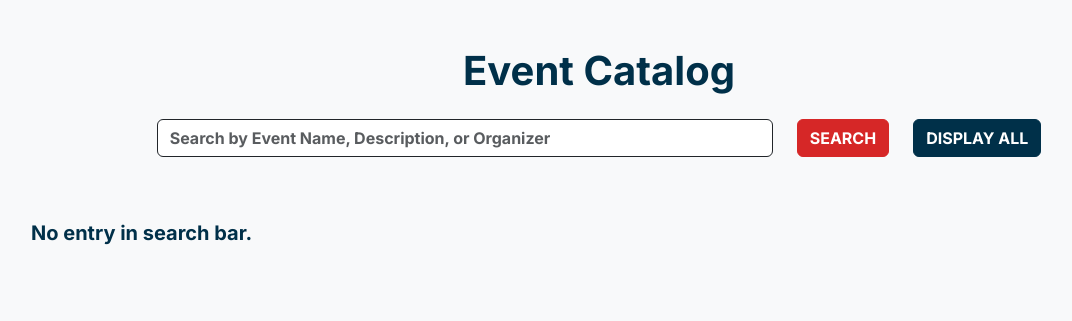
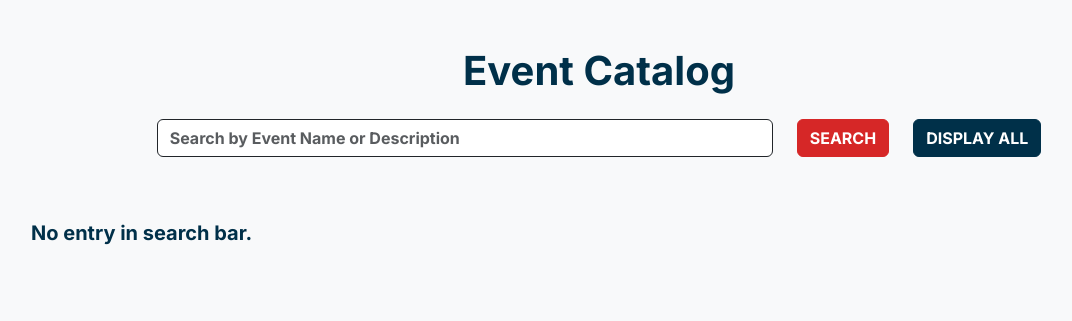
Before and after one commit to avraiel/red_brick_board, a Django app: page /events/search in a window 1280 px wide. Shown: the part 156-477 px from the top of the page, without its empty margins (41-1113 px from the left). Run offline with Django 4.2, Linux system fonts and the light colour scheme; some libraries are stand-ins or nearby versions; some web fonts are replaced.

Commit message:
Updated search functionalities in event

```diff
--- a/redbrickboard/accounts/models.py
+++ b/redbrickboard/accounts/models.py
@@ -43,4 +43,4 @@ class CustomUser(AbstractUser):
     objects = CustomUserManager()
 
     def __str__(self):
-        return self.first_name
+        return f"{self.first_name} {self.last_name}"
--- a/redbrickboard/event_management/templates/event_management/event-list.html
+++ b/redbrickboard/event_management/templates/event_management/event-list.html
@@ -14,7 +14,7 @@
         {% csrf_token %}
         <div class="form-group row justify-content-start justify-content-sm-center align-items-center mt-3 mb-5" role="search">
             <div class="col-sm-6 mb-3">
-                <input class="form-control border-dark" type="search" name="searched" placeholder="Search by Event Name, Description, or Organizer" aria-label="Search" value="{{request.GET.title}}">
+                <input class="form-control border-dark" type="search" name="searched" placeholder="Search by Event Name or Description" aria-label="Search" value="{{request.GET.title}}">
             </div>
             <div class="col-sm-auto mb-3">
                 <button class="btn btn-red" type="submit" value="Search">SEARCH</button>
--- a/redbrickboard/event_management/templates/event_management/event-search.html
+++ b/redbrickboard/event_management/templates/event_management/event-search.html
@@ -14,7 +14,7 @@
         {% csrf_token %}
         <div class="form-group row justify-content-start justify-content-sm-center align-items-center mt-3 mb-5" role="search">
             <div class="col-sm-6 mb-3">
-                <input class="form-control border-dark" type="search" name="searched" placeholder="Search by Event Name, Description, or Organizer" aria-label="Search" value="{{request.GET.title}}">
+                <input class="form-control border-dark" type="search" name="searched" placeholder="Search by Event Name or Description" aria-label="Search" value="{{request.GET.title}}">
             </div>
             <div class="col-sm-auto mb-3">
                 <button class="btn btn-red" type="submit" value="Search">SEARCH</button>
```
